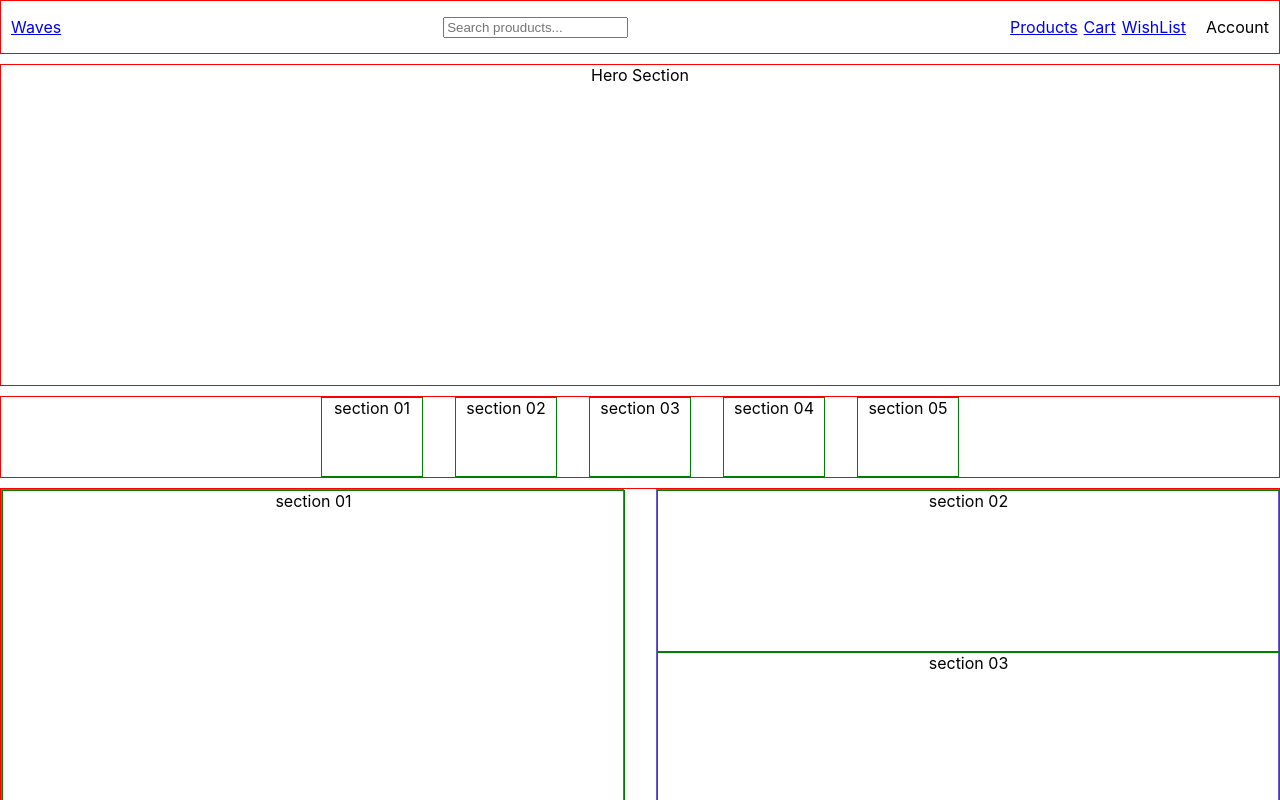
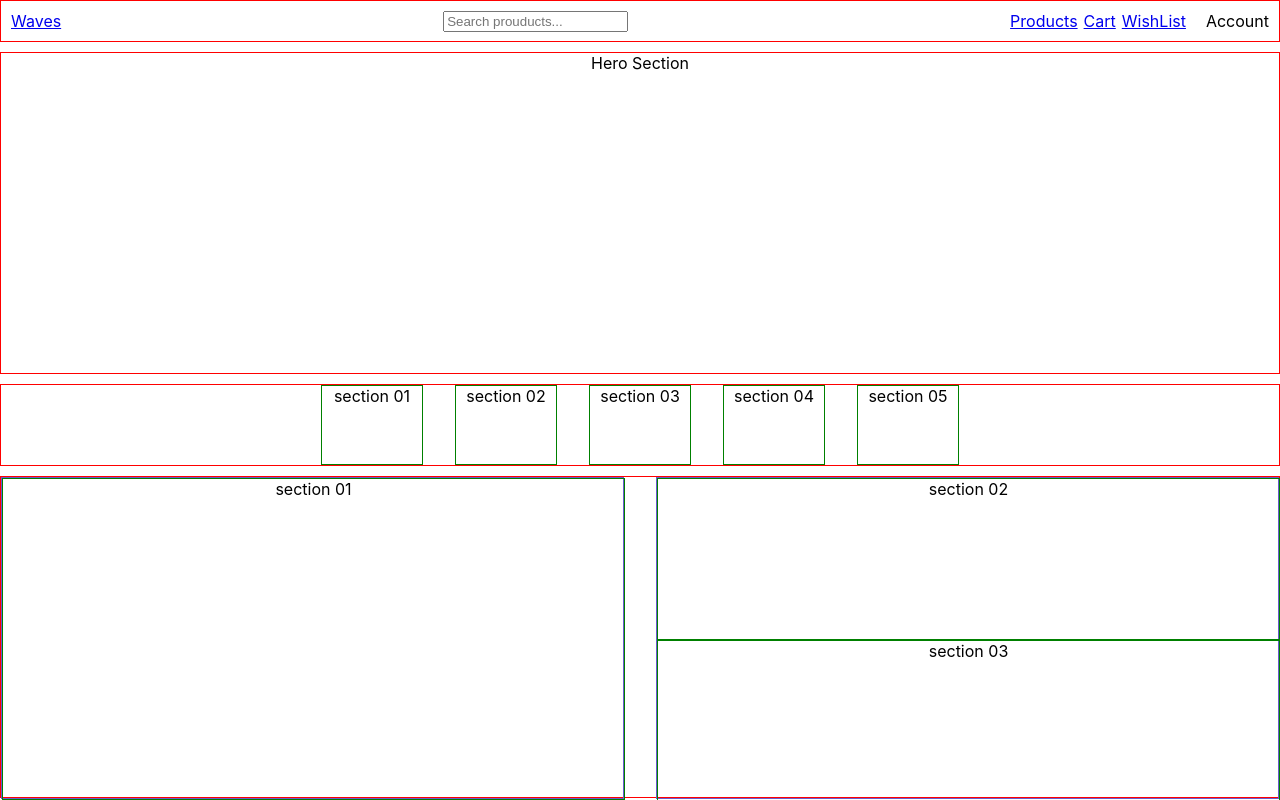
Before and after one commit to abhinashbhengra/Waves-Ecommerce, a React (Create React App) app: page / in a window 1280 px wide. Shown: the top 800 px of the page. Built offline with nearby package versions, Linux system fonts and the light colour scheme; what miragejs would draw is missing.

Commit message:
style - navbar layout

```diff
--- a/src/components/navbar/navbar.css
+++ b/src/components/navbar/navbar.css
@@ -1,5 +1,6 @@
 .nav-container {
   border: 1px solid red;
+  height: 5vh;
   padding: 0 10px;
   display: flex;
   justify-content: space-between;
```
